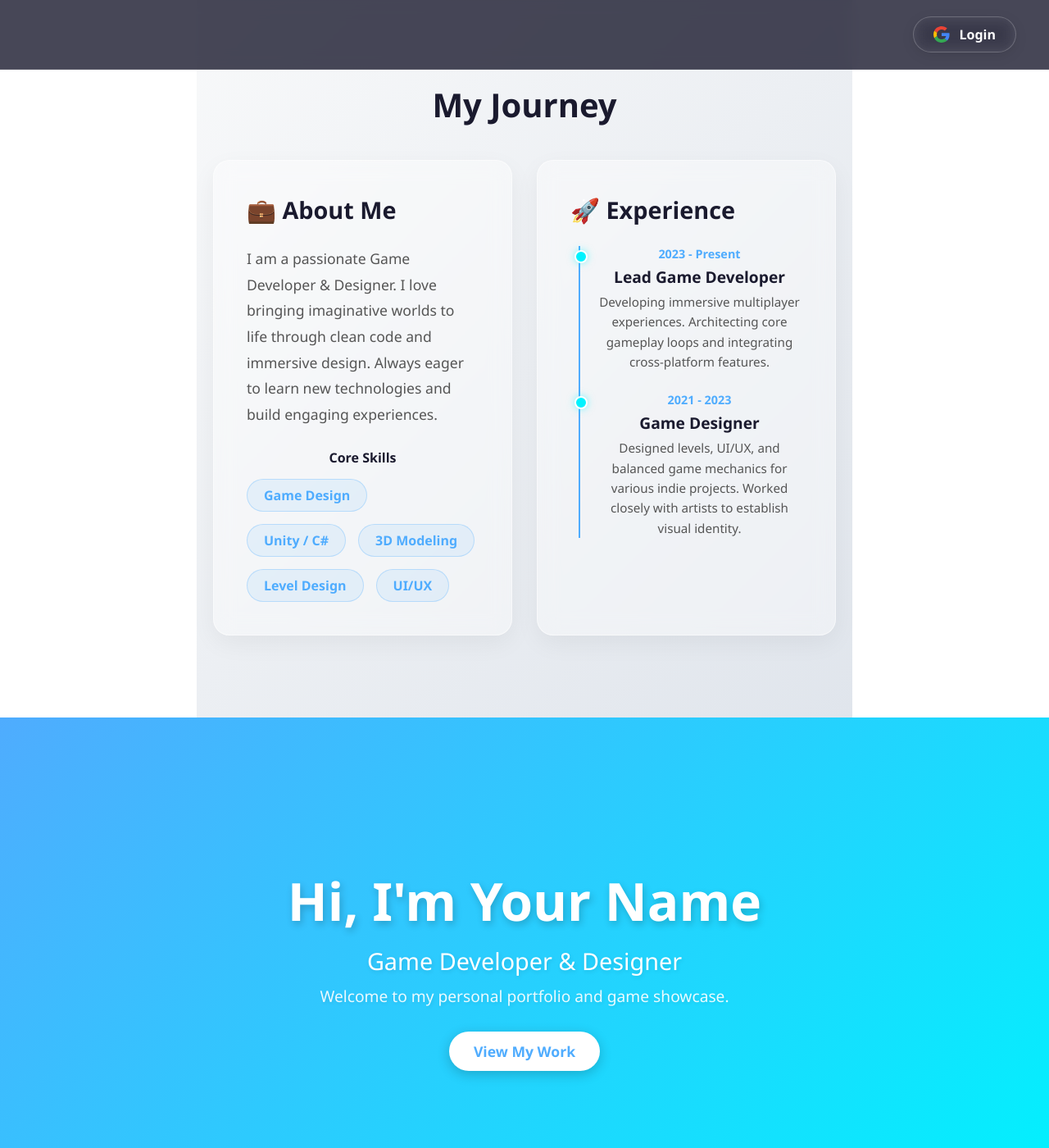
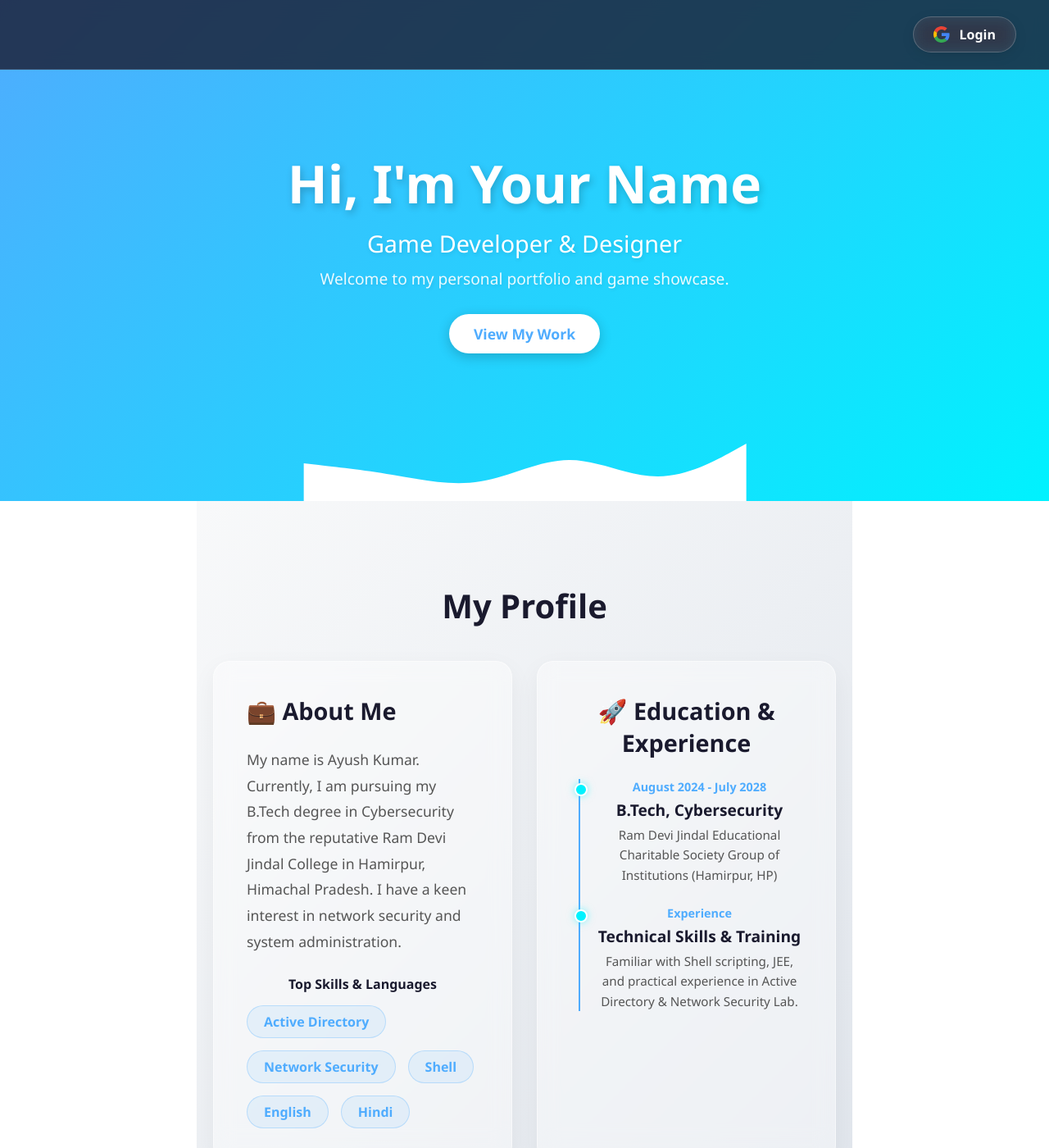
Before and after one commit to AYUSH-71643/PortfolioWeb, a Jekyll site: the page built from index.html, in a window 1280 px wide and 1400 px high. Shown: the whole window at 82% size. Built offline with Jekyll 4.4.1, drawn with Linux system fonts in a browser that asks for light colours; comment, search, counter and statistics services are not loaded; some of the changed text lies outside the part shown.

Commit message:
Fix layout ordering and update actual resume details

```diff
--- a/_layouts/default.html
+++ b/_layouts/default.html
@@ -30,48 +30,6 @@
         </div>
     </nav>
 
-    <!-- About & Experience Section -->
-    <section id="about" class="about-section">
-        <h2 class="section-title">My Journey</h2>
-        <div class="about-grid">
-            <!-- Left Card: Intro & Skills -->
-            <div class="glass-card">
-                <h3 class="card-title">💼 About Me</h3>
-                <div class="about-content">
-                    <p style="font-size: 1.1rem; line-height: 1.8; color: #555; margin-bottom: 25px; text-align: left;">
-                        I am a passionate Game Developer & Designer. I love bringing imaginative worlds to life through clean code and immersive design. Always eager to learn new technologies and build engaging experiences.
-                    </p>
-                    <h4 style="margin-bottom: 15px; color: var(--dark);">Core Skills</h4>
-                    <div class="skills" style="justify-content: flex-start;">
-                        <span class="skill-tag">Game Design</span>
-                        <span class="skill-tag">Unity / C#</span>
-                        <span class="skill-tag">3D Modeling</span>
-                        <span class="skill-tag">Level Design</span>
-                        <span class="skill-tag">UI/UX</span>
-                    </div>
-                </div>
-            </div>
-
-            <!-- Right Card: Experience Timeline -->
-            <div class="glass-card">
-                <h3 class="card-title">🚀 Experience</h3>
-                <div class="timeline">
-                    <!-- Placeholder 1 -->
-                    <div class="timeline-item">
-                        <div class="timeline-date">2023 - Present</div>
-                        <div class="timeline-title">Lead Game Developer</div>
-                        <div class="timeline-desc">Developing immersive multiplayer experiences. Architecting core gameplay loops and integrating cross-platform features.</div>
-                    </div>
-                    <!-- Placeholder 2 -->
-                    <div class="timeline-item">
-                        <div class="timeline-date">2021 - 2023</div>
-                        <div class="timeline-title">Game Designer</div>
-                        <div class="timeline-desc">Designed levels, UI/UX, and balanced game mechanics for various indie projects. Worked closely with artists to establish visual identity.</div>
-                    </div>
-                </div>
-            </div>
-        </div>
-    </section>
     {{ content }}
     <script src="{{ '/assets/js/script.js' | relative_url }}"></script>
     <script type="module" src="{{ '/assets/js/firebase-auth.js' | relative_url }}"></script>
--- a/index.html
+++ b/index.html
@@ -17,17 +17,45 @@ layout: default
 </header>
 
 <main>
-    <!-- About Section -->
+    <!-- About & Experience Section -->
     <section id="about" class="about-section">
-        <h2 class="section-title">About Me</h2>
-        <div class="about-content">
-            <p>Hello! I'm a passionate developer specializing in creating immersive and engaging games. With a strong background in game design and programming, I love bringing imaginative worlds to life.</p>
-            <div class="skills">
-                <span class="skill-tag">Game Design</span>
-                <span class="skill-tag">Unity / C#</span>
-                <span class="skill-tag">3D Modeling</span>
-                <span class="skill-tag">Level Design</span>
-                <span class="skill-tag">UI/UX</span>
+        <h2 class="section-title">My Profile</h2>
+        <div class="about-grid">
+            <!-- Left Card: Intro & Skills -->
+            <div class="glass-card">
+                <h3 class="card-title">💼 About Me</h3>
+                <div class="about-content">
+                    <p style="font-size: 1.1rem; line-height: 1.8; color: #555; margin-bottom: 25px; text-align: left;">
+                        My name is Ayush Kumar. Currently, I am pursuing my B.Tech degree in Cybersecurity from the reputative Ram Devi Jindal College in Hamirpur, Himachal Pradesh. I have a keen interest in network security and system administration.
+                    </p>
+                    <h4 style="margin-bottom: 15px; color: var(--dark);">Top Skills & Languages</h4>
+                    <div class="skills" style="justify-content: flex-start;">
+                        <span class="skill-tag">Active Directory</span>
+                        <span class="skill-tag">Network Security</span>
+                        <span class="skill-tag">Shell</span>
+                        <span class="skill-tag">English</span>
+                        <span class="skill-tag">Hindi</span>
+                    </div>
+                </div>
+            </div>
+
+            <!-- Right Card: Experience Timeline -->
+            <div class="glass-card">
+                <h3 class="card-title">🚀 Education & Experience</h3>
+                <div class="timeline">
+                    <!-- Education -->
+                    <div class="timeline-item">
+                        <div class="timeline-date">August 2024 - July 2028</div>
+                        <div class="timeline-title">B.Tech, Cybersecurity</div>
+                        <div class="timeline-desc">Ram Devi Jindal Educational Charitable Society Group of Institutions (Hamirpur, HP)</div>
+                    </div>
+                    <!-- Experience -->
+                    <div class="timeline-item">
+                        <div class="timeline-date">Experience</div>
+                        <div class="timeline-title">Technical Skills & Training</div>
+                        <div class="timeline-desc">Familiar with Shell scripting, JEE, and practical experience in Active Directory & Network Security Lab.</div>
+                    </div>
+                </div>
             </div>
         </div>
     </section>
```
